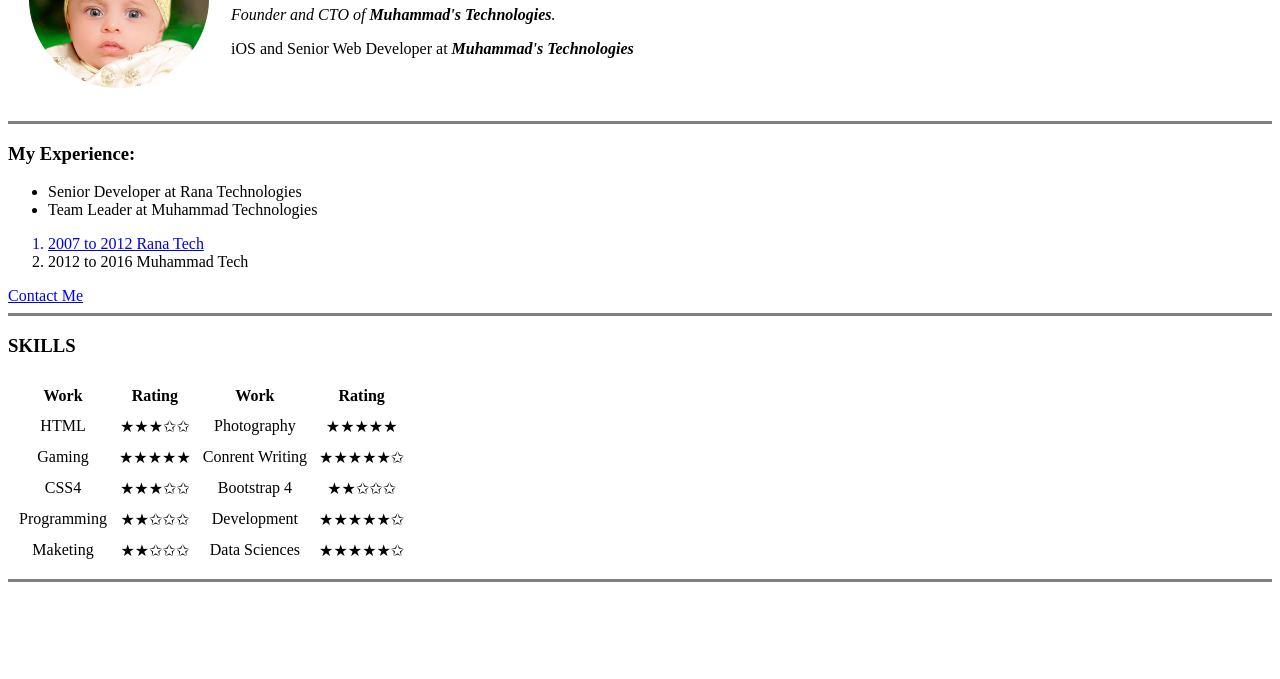
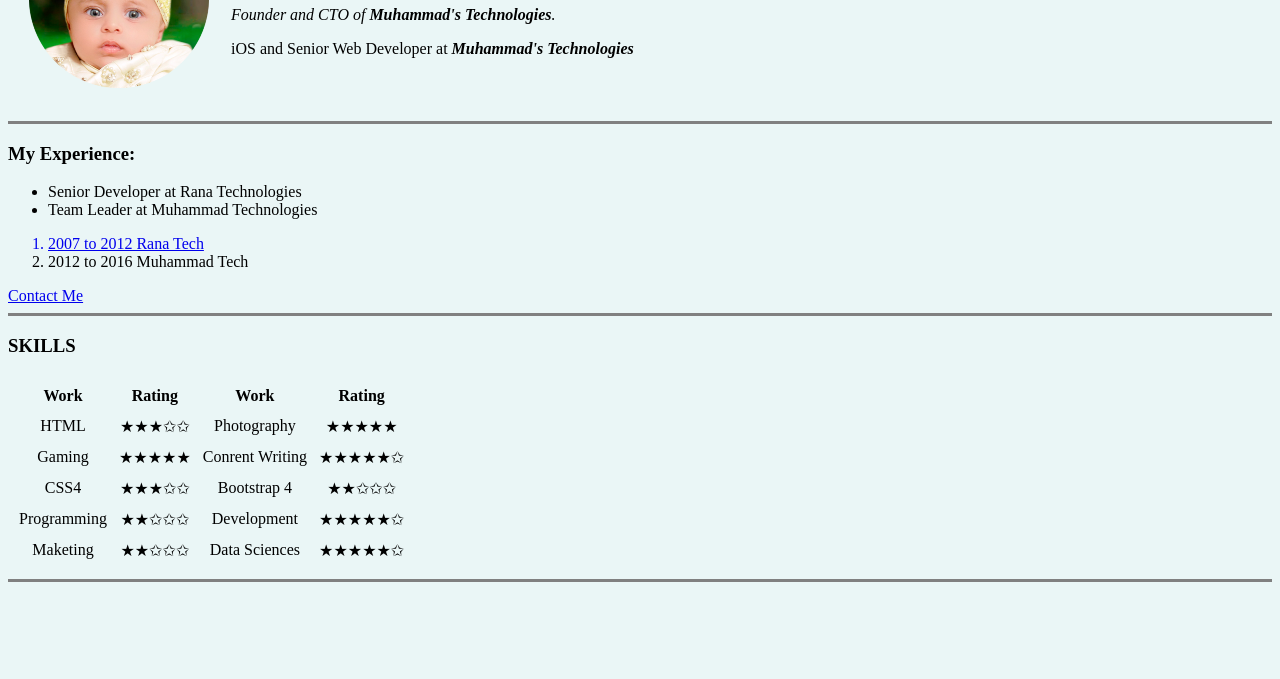
Before and after one commit to UmerGashkori/cv, a plain HTML site: page index.html in a window 1280 px wide. Shown: the part 121-800 px from the top of the page. Drawn offline with Linux system fonts and the light colour scheme.

Commit message:
index.html

```diff
--- a/index.html
+++ b/index.html
@@ -1,5 +1,11 @@
 <!DOCTYPE html>
 <html lang="en">
+    <style>
+        body
+        {
+            background-color: #EAF6F6;
+        }
+    </style>
     <head>
         <meta charset="UTF-8">
         <title>Website 2.0</title>
```
